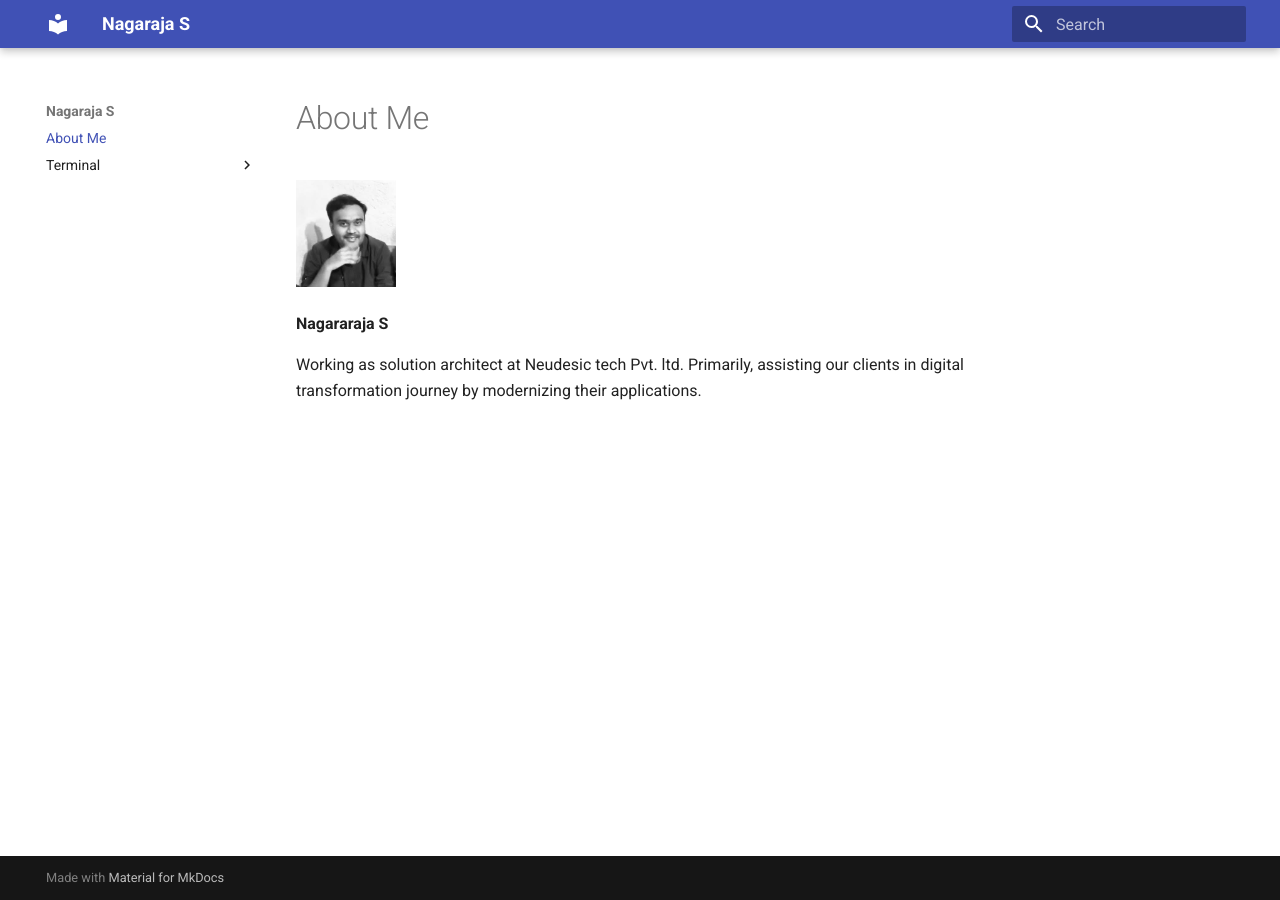
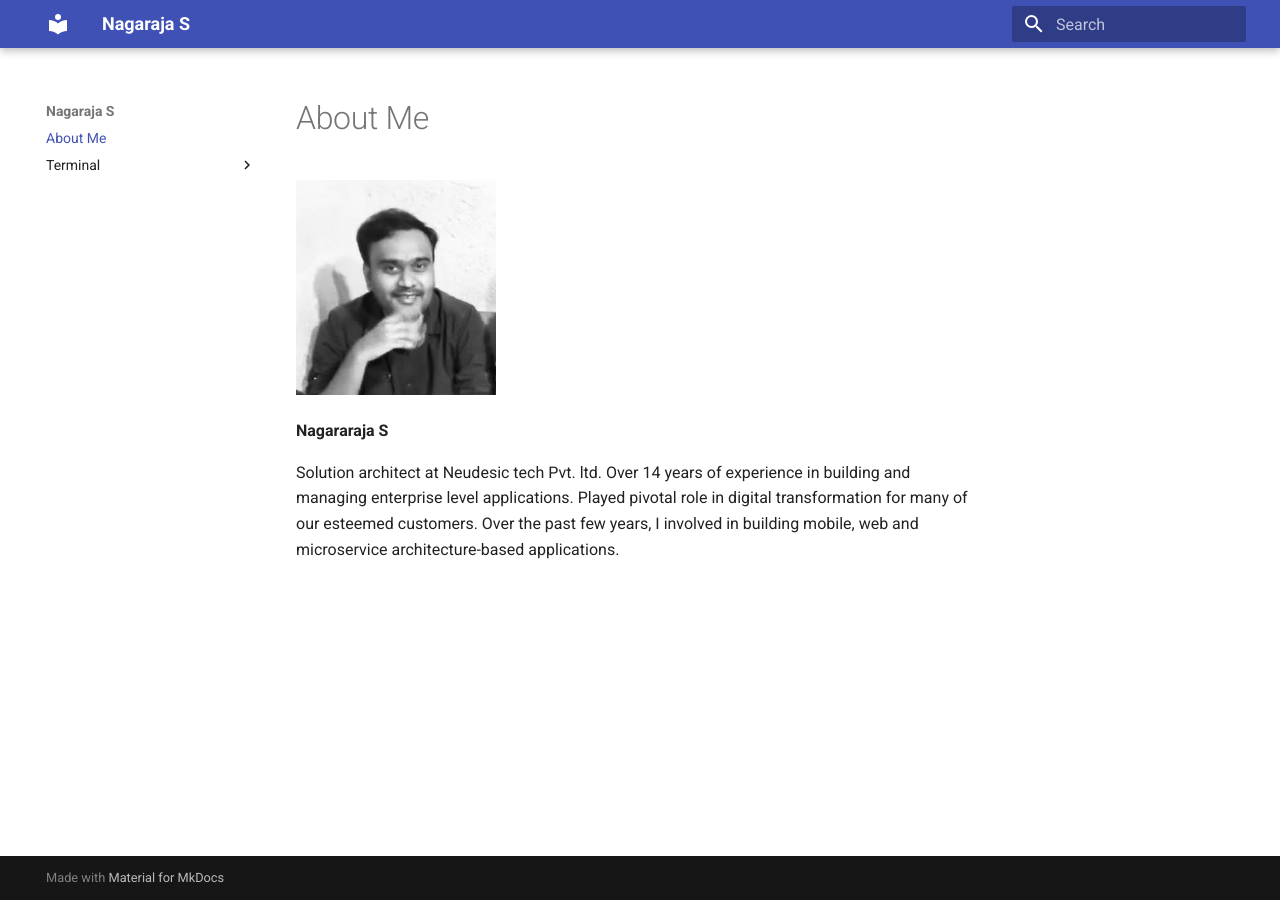
Before and after one commit to nagarajas/nagarajas.github.io, an MkDocs documentation site: the page built from docs/index.md, in a window 1280 px wide. Built offline with MkDocs 1.6.1 and Material for MkDocs 9.7.7, drawn with Linux system fonts in a browser that asks for light colours.

Commit message:
Updated profile description

```diff
--- a/docs/index.md
+++ b/docs/index.md
@@ -2,8 +2,8 @@
 
 
 
-<img src="./images/myprofilepic.jpg" width=100 />
+<img src="./images/myprofilepic.jpg" width=200 />
 
 **Nagararaja S**
 
-Working as solution architect at Neudesic tech Pvt. ltd. Primarily, assisting our clients in digital transformation journey by modernizing their applications.
+Solution architect at Neudesic tech Pvt. ltd. Over 14 years of experience in building and managing enterprise level applications. Played pivotal role in digital transformation for many of our esteemed customers. Over the past few years, I involved in building mobile, web and microservice architecture-based applications.
```
